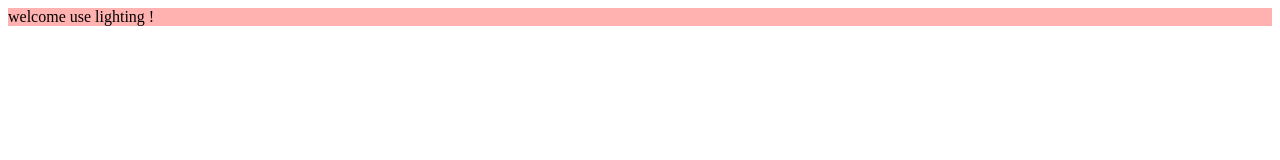
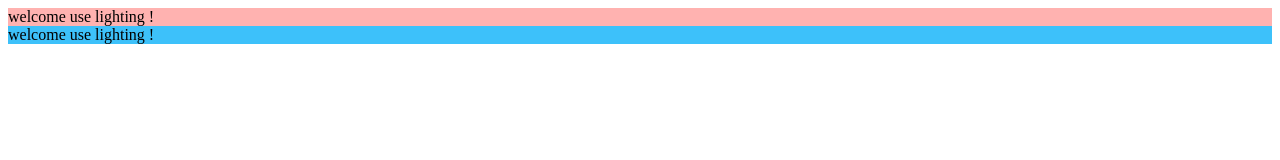
Before and after one commit to zhengweibin/Lightning, a plain HTML site: page index.html in a window 1280 px wide. Drawn offline with Linux system fonts and the light colour scheme.

Commit message:
add type to lightning file to recognize the style

```diff
--- a/index.html
+++ b/index.html
@@ -5,11 +5,13 @@
     <script type="text/javascript" src="js/lighting.js"></script>
     <script type="text/javascript">
         $(function(){
-          $("#light_one").Lightning('welcome use lighting !');
+          $("#light_one").Lightning('welcome use lighting !','delete');
+		$("#light_two").Lightning('welcome use lighting !','add');
         });
     </script>
 </head>
 <body>
 <div id="light_one"></div>
+<div id="light_two"></div>
 </body>
 </html>
--- a/js/lighting.js
+++ b/js/lighting.js
@@ -1,6 +1,10 @@
 (function($){
-    $.fn.Lightning = function(content) {
+    $.fn.Lightning = function(content,type) {
         this.html(content);
+		if(type === 'add'){
+			this.css("background-color","#3DC1FA")
+		}else{
         this.css("background-color","#ffb2b0");
+		}
     };
 })(jQuery);
```
